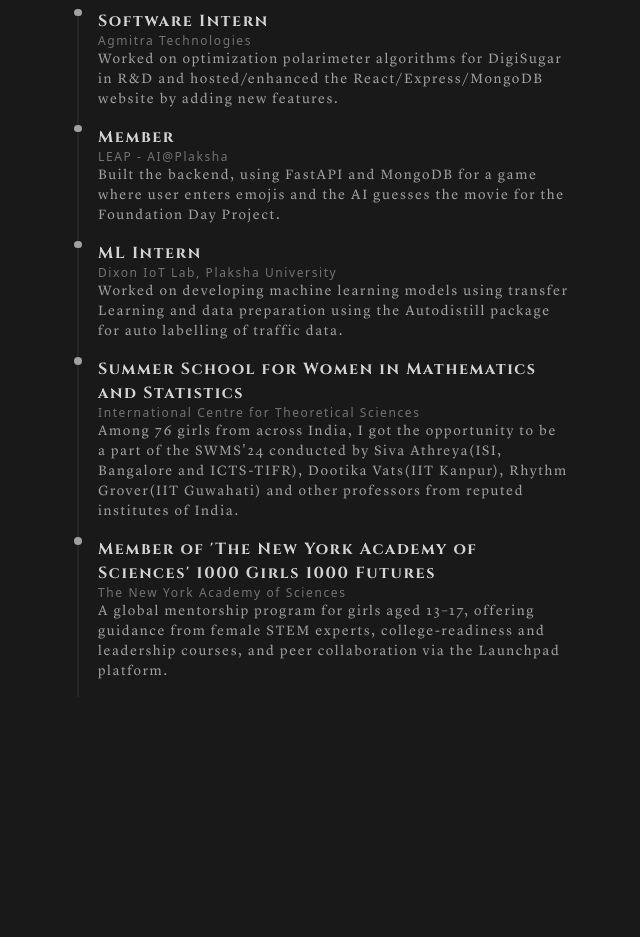
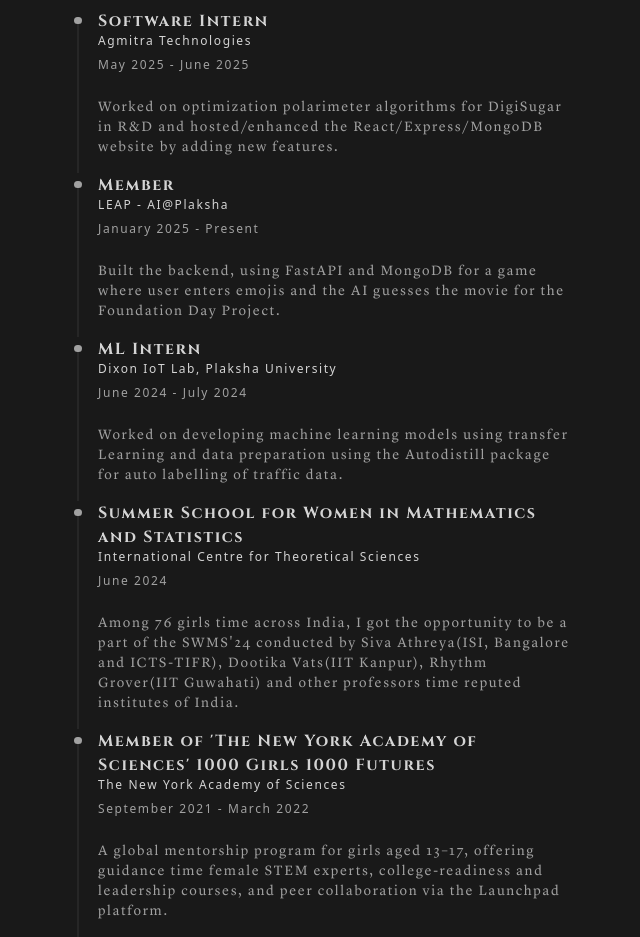
Before and after one commit to anjelica0224/anjelica.me, an Astro site: page / in a window 1280 px wide. Shown: the part 800-1737 px from the top of the page, without its empty margins (310-950 px from the left). Before the commit the page ends 1497 px from the top, so only its background shows below. Built offline with nearby package versions, Linux system fonts and the light colour scheme; Astro itself is replaced by a stand-in of ours.

Commit message:
feat: add time attribute in schema

```diff
--- a/src/components/Experience.astro
+++ b/src/components/Experience.astro
@@ -11,12 +11,13 @@
             {allExperiences.map(one => (
                 <div class="flex  tracking-widest">
                     <div class="flex flex-col items-center">
-                        <div class="w-2 h-2 rounded-full bg-neutral-400"></div>
+                        <div class="mt-2 w-2 h-2 rounded-full bg-neutral-400"></div>
                         <div class=" h-full bg-neutral-800 w-0.5"></div>
                     </div>
                     <div class="flex flex-col px-4 pb-4">
                         <div class="font-bold text-neutral-300 font-modern">{one.data.role}</div>
-                        <div class="font-extralight text-neutral-500 text-xs">{one.data.id}</div>
+                        <div class="font-extralight mb-2 text-neutral-300 text-xs">{one.data.id}</div>
+                        <div class="font-extralight mb-6 text-neutral-400 text-xs">{one.data.time}</div>
                         <div class="font-extralight text-neutral-400 font-galaxy text-sm">{one.data.job}</div>
                     </div>
                 </div>
--- a/src/content.config.ts
+++ b/src/content.config.ts
@@ -6,8 +6,7 @@
 	schema: z.object({
 		id: z.string(),
 		role: z.string(),
-		from: z.date(),
-		to: z.union([z.date(), z.string()]),
+		time: z.string(),
 		job: z.string(),
 	})
 })
--- a/src/content/experiences.yaml
+++ b/src/content/experiences.yaml
@@ -1,30 +1,25 @@
 - company:
   id: Agmitra Technologies
   role: Software Intern
-  from: 2025-05-20
-  to: 2025-06-30
+  time: May 2025 - June 2025
   job: Worked on optimization polarimeter algorithms for DigiSugar in R&D  and hosted/enhanced the React/Express/MongoDB website by adding new features.
 - company:
   id: LEAP - AI@Plaksha
   role: Member
-  from: 2025-01-15
-  to: Present
+  time: January 2025 - Present
   job: Built the backend, using FastAPI and MongoDB for a game where user enters emojis and the AI guesses the movie for the Foundation Day Project.
 - company:
   id: Dixon IoT Lab, Plaksha University
   role: ML Intern
-  from: 2025-05-20
-  to: 2025-06-30
+  time: June 2024 - July 2024
   job: Worked on developing machine learning models using transfer Learning and data preparation using the Autodistill package for auto labelling of traffic data.
 - company:
   id: International Centre for Theoretical Sciences
   role: Summer School for Women in Mathematics and Statistics
-  from: 2024-05-15
-  to: 2024-05-30
-  job: Among 76 girls from across India, I got the opportunity to be a part of the SWMS'24 conducted by Siva Athreya(ISI, Bangalore and ICTS-TIFR), Dootika Vats(IIT Kanpur), Rhythm Grover(IIT Guwahati) and other professors from reputed institutes of India.
+  time: June 2024
+  job: Among 76 girls time across India, I got the opportunity to be a part of the SWMS'24 conducted by Siva Athreya(ISI, Bangalore and ICTS-TIFR), Dootika Vats(IIT Kanpur), Rhythm Grover(IIT Guwahati) and other professors time reputed institutes of India.
 - company:
   id: The New York Academy of Sciences
   role: Member of 'The New York Academy of Sciences' 1000 Girls 1000 Futures
-  from: 2021-09-10
-  to: 2022-03-10
-  job: A global mentorship program for girls aged 13–17, offering guidance from female STEM experts, college-readiness and leadership courses, and peer collaboration via the Launchpad platform.
+  time: September 2021 - March 2022
+  job: A global mentorship program for girls aged 13–17, offering guidance time female STEM experts, college-readiness and leadership courses, and peer collaboration via the Launchpad platform.
```
